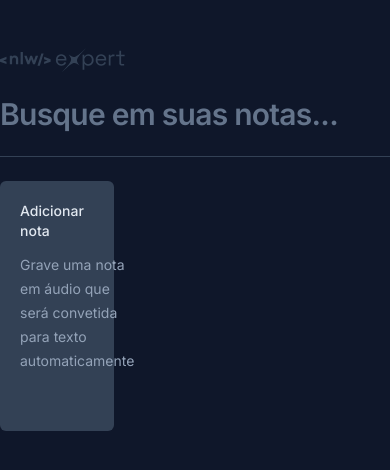
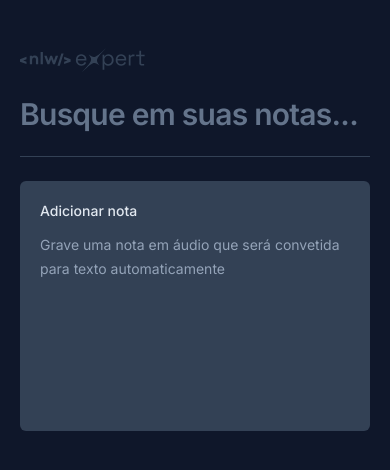
Before and after one commit to samuelsilvati/nlw-expert, a Next.js app: page / in a window 390 px wide. Shown: the top 470 px of the page. Built offline with nearby package versions, Linux system fonts and the light colour scheme.

Commit message:
feat: add responsiveness

```diff
--- a/src/app/page.tsx
+++ b/src/app/page.tsx
@@ -46,7 +46,7 @@
         )
       : notes
   return (
-    <main className="mx-auto my-12 max-w-6xl space-y-6">
+    <main className="mx-auto my-12 max-w-6xl space-y-6 px-5">
       <Image src={logo} alt="NLW Expert logo" />
       <form action="" className="">
         <input
@@ -58,7 +58,7 @@
       </form>
       <div className="h-px bg-slate-700" />
 
-      <div className="grid auto-rows-[250px] grid-cols-3 gap-6">
+      <div className="grid auto-rows-[250px] grid-cols-1 gap-6 md:grid-cols-2 lg:grid-cols-3">
         <NewNoteCard onNoteCreated={onNoteCreated} />
 
         {filteredNotes.map((note) => {
--- a/src/components/new-note-card.tsx
+++ b/src/components/new-note-card.tsx
@@ -57,6 +57,7 @@
     speechRecognition.interimResults = true
 
     speechRecognition.onresult = (event) => {
+      // console.log(event.results)
       const transcription = Array.from(event.results).reduce((text, result) => {
         return text.concat(result[0].transcript)
       }, '')
@@ -90,7 +91,7 @@
 
       <Dialog.Portal>
         <Dialog.Overlay className="fixed inset-0 bg-black/60" />
-        <Dialog.Content className="fixed left-1/2 top-1/2 flex h-[60vh] w-full  max-w-[640px] -translate-x-1/2 -translate-y-1/2 flex-col overflow-hidden rounded-md bg-slate-700 outline-none">
+        <Dialog.Content className="fixed inset-0 flex w-full flex-col overflow-hidden bg-slate-700 outline-none  md:inset-auto md:left-1/2 md:top-1/2 md:h-[60vh] md:max-w-[640px] md:-translate-x-1/2 md:-translate-y-1/2 md:rounded-md">
           <Dialog.Close className="absolute right-0 top-0 bg-slate-800 p-1.5 text-slate-400 hover:text-slate-100">
             <X className="size-5" />
           </Dialog.Close>
--- a/src/components/note-card.tsx
+++ b/src/components/note-card.tsx
@@ -26,7 +26,7 @@
 
       <Dialog.Portal>
         <Dialog.Overlay className="fixed inset-0 bg-black/60" />
-        <Dialog.Content className="fixed left-1/2 top-1/2 flex h-[60vh] w-full  max-w-[640px] -translate-x-1/2 -translate-y-1/2 flex-col overflow-hidden rounded-md bg-slate-700 outline-none">
+        <Dialog.Content className="fixed inset-0 flex w-full flex-col overflow-hidden bg-slate-700 outline-none  md:inset-auto md:left-1/2 md:top-1/2 md:h-[60vh] md:max-w-[640px] md:-translate-x-1/2 md:-translate-y-1/2 md:rounded-md">
           <Dialog.Close className="absolute right-0 top-0 bg-slate-800 p-1.5 text-slate-400 hover:text-slate-100">
             <X className="size-5" />
           </Dialog.Close>
```
